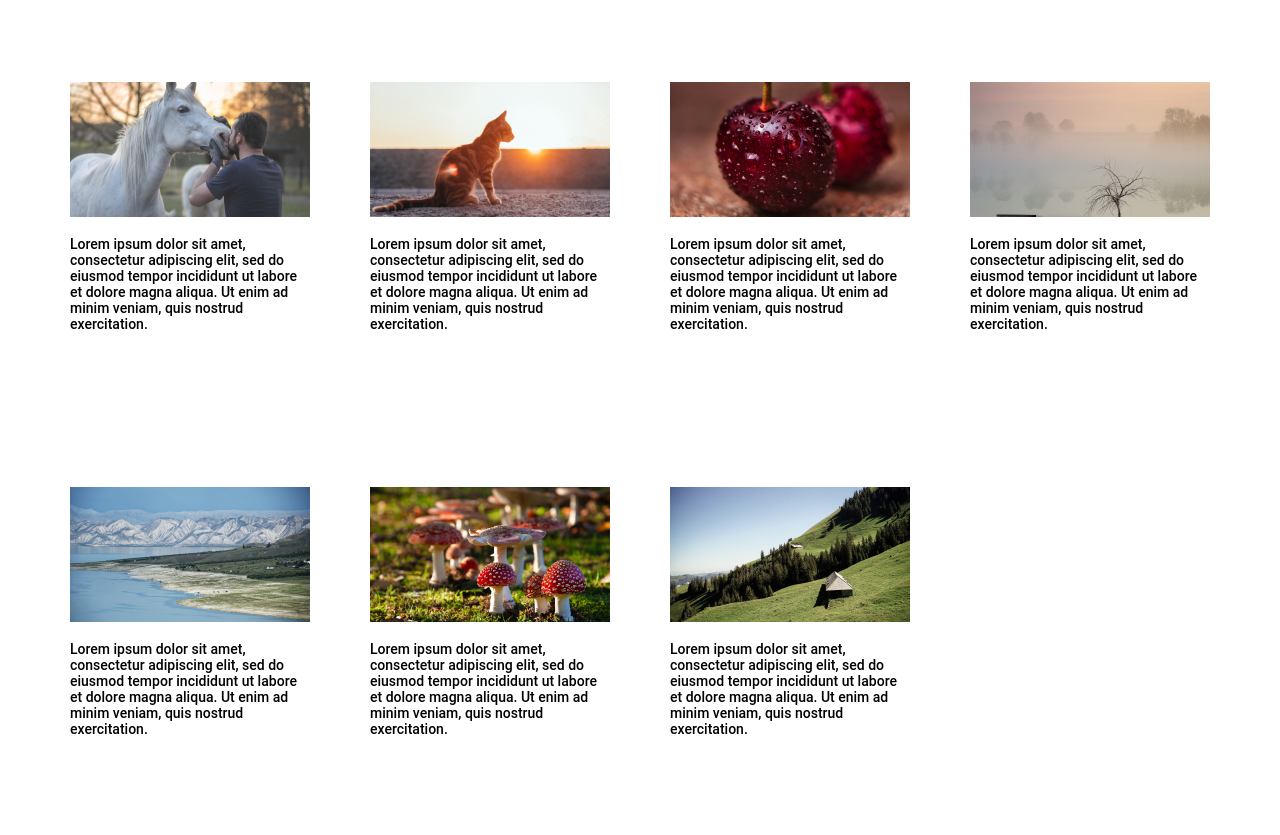
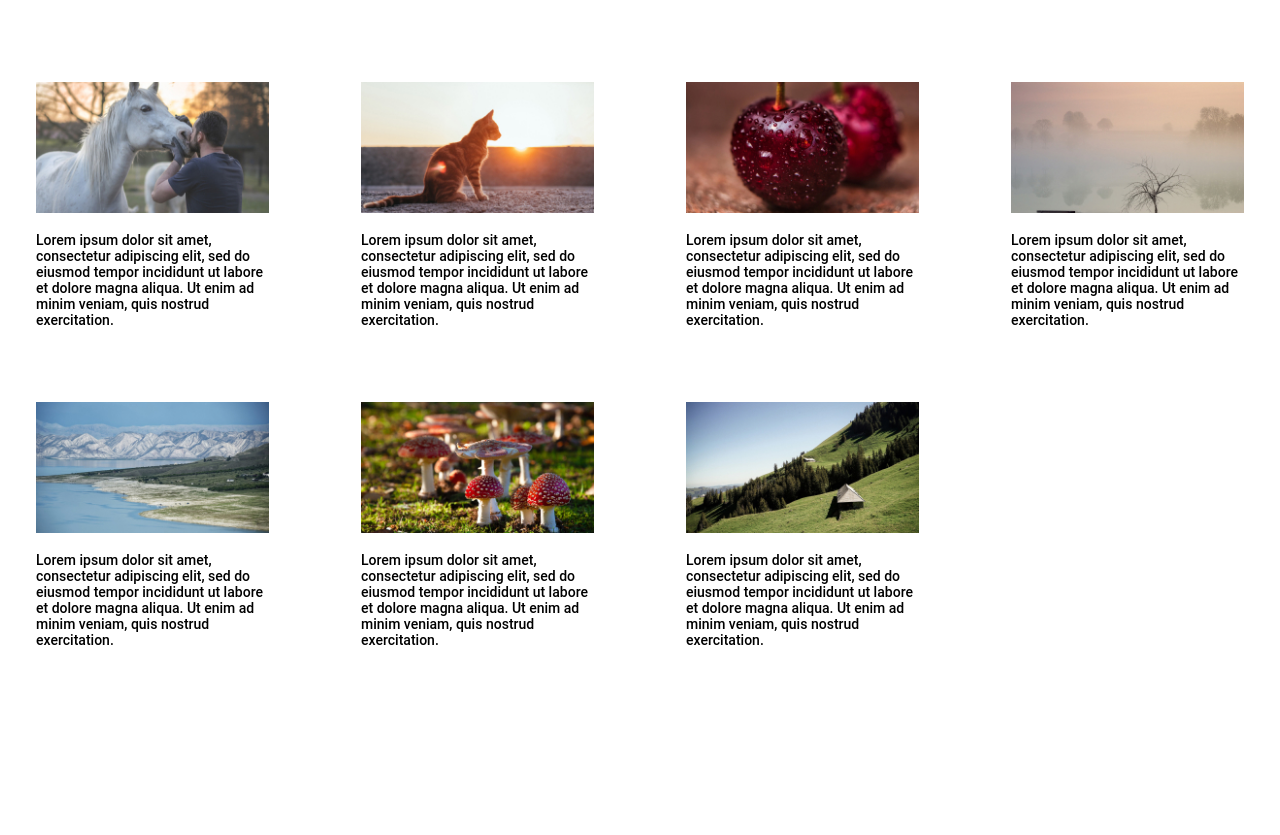
Before and after one commit to artidy/portfolio-template, a plain HTML site: page index.html in a window 1280 px wide. After the commit the page ends 800 px from the top, so only its background shows below. Drawn offline with Linux system fonts and the light colour scheme.

Commit message:
change grid settings

```diff
--- a/css/style.css
+++ b/css/style.css
@@ -11,12 +11,15 @@ body {
 .grid-container {
     display: grid;
     margin: 82px auto;
-    width: 1140px;
-    height: 750px;
-    grid-template-columns: repeat(auto-fill, minmax(240px, auto));
+    max-width: 1240px;
+    grid-template-columns: repeat(auto-fit, minmax(240px, auto));
     grid-template-rows: repeat(2, minmax(260px, auto));
     grid-auto-rows: minmax(260px, auto);
     gap: 60px;
+}
+
+.grid-elem {
+    margin: 0 1rem;
 }
 
 .grid-elem img {
```
